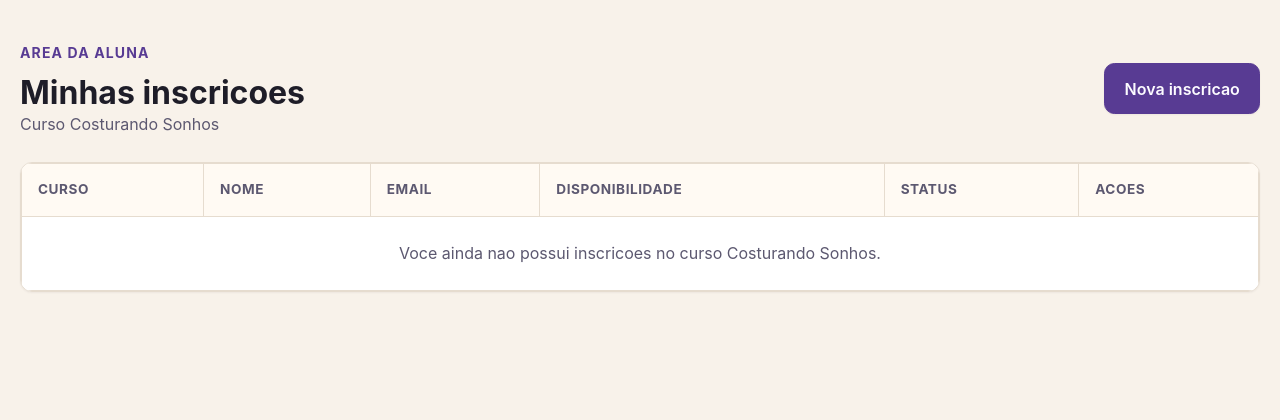
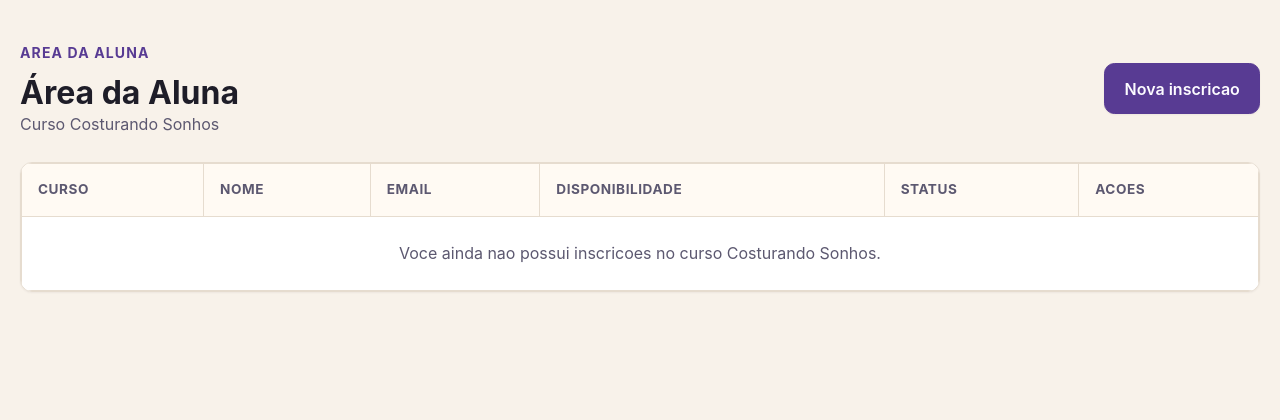
Before and after one commit to joaomafraa/Entrelinhas, a Django app: template templates/inscricoes/listar_inscricoes.html in a window 1280 px wide. Shown: the part 93-513 px from the top of the page. Run offline with Django 3.2, Linux system fonts and the light colour scheme; the template is opened without the code that fills it, so the values that code supplies are empty.

Commit message:
copy(aluna): renomeia area de inscricoes

```diff
--- a/templates/inscricoes/base.html
+++ b/templates/inscricoes/base.html
@@ -60,7 +60,7 @@
                     </li>
                     {% if request.user.is_authenticated %}
                         <li class="nav-item">
-                            <a class="nav-link" href="{% url 'listar_inscricoes' %}">Minhas inscrições</a>
+                            <a class="nav-link" href="{% url 'listar_inscricoes' %}">Área da Aluna</a>
                         </li>
                     {% endif %}
                 </ul>
--- a/templates/inscricoes/cancelar_matricula.html
+++ b/templates/inscricoes/cancelar_matricula.html
@@ -11,7 +11,7 @@
             <h1 class="h2 mt-2 mb-3 text-danger">Cancelar inscrição</h1>
 
             <p class="text-soft mb-4">
-                Você está prestes a cancelar sua inscrição no curso Costurando Sonhos. Ao confirmar, esta inscrição será removida da plataforma e deixará de aparecer em “Minhas inscrições”.
+                Você está prestes a cancelar sua inscrição no curso Costurando Sonhos. Ao confirmar, esta inscrição será removida da plataforma e deixará de aparecer na Área da Aluna.
             </p>
 
             <div class="mini-surface p-3 mb-4">
--- a/templates/inscricoes/listar_inscricoes.html
+++ b/templates/inscricoes/listar_inscricoes.html
@@ -1,7 +1,7 @@
 {% extends base_template|default:'inscricoes/base.html' %}
 
 {% block title %}
-    {% if is_admin_list %}Painel de inscricoes{% else %}Minhas inscricoes{% endif %} | EntreLinhas
+    {% if is_admin_list %}Painel de inscricoes{% else %}Área da Aluna{% endif %} | EntreLinhas
 {% endblock %}
 
 {% block content %}
@@ -139,7 +139,7 @@
             <div class="d-flex flex-wrap align-items-center justify-content-between gap-3 mb-4">
                 <div>
                     <span class="section-label">Area da aluna</span>
-                    <h2 class="mt-2 mb-0">Minhas inscricoes</h2>
+                    <h2 class="mt-2 mb-0">Área da Aluna</h2>
                     <p class="text-soft mb-0">Curso Costurando Sonhos</p>
                 </div>
 
--- a/templates/inscricoes/sucesso.html
+++ b/templates/inscricoes/sucesso.html
@@ -31,7 +31,7 @@
                     href="{% url 'listar_inscricoes' %}"
                     class="btn btn-primary"
                 >
-                    Ver minhas inscrições
+                    Acessar Área da Aluna
                 </a>
 
                 <a
```
